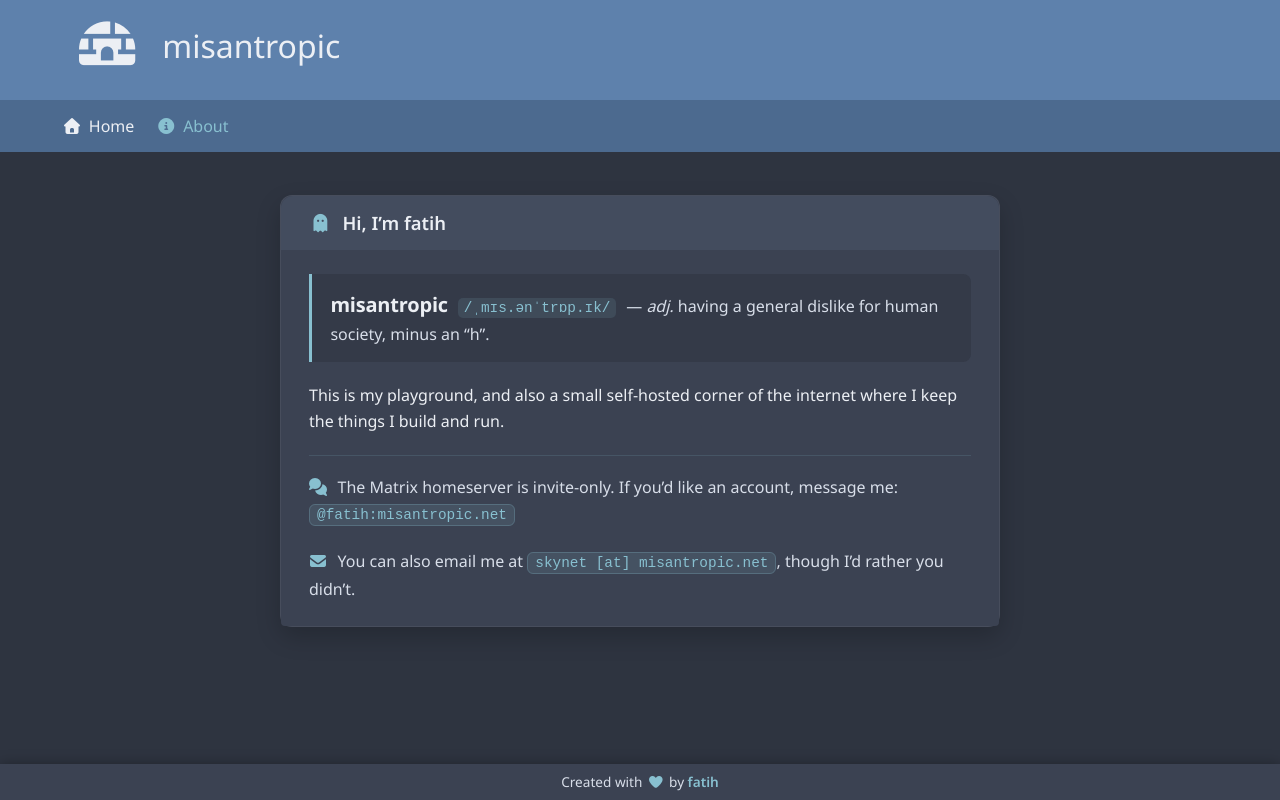
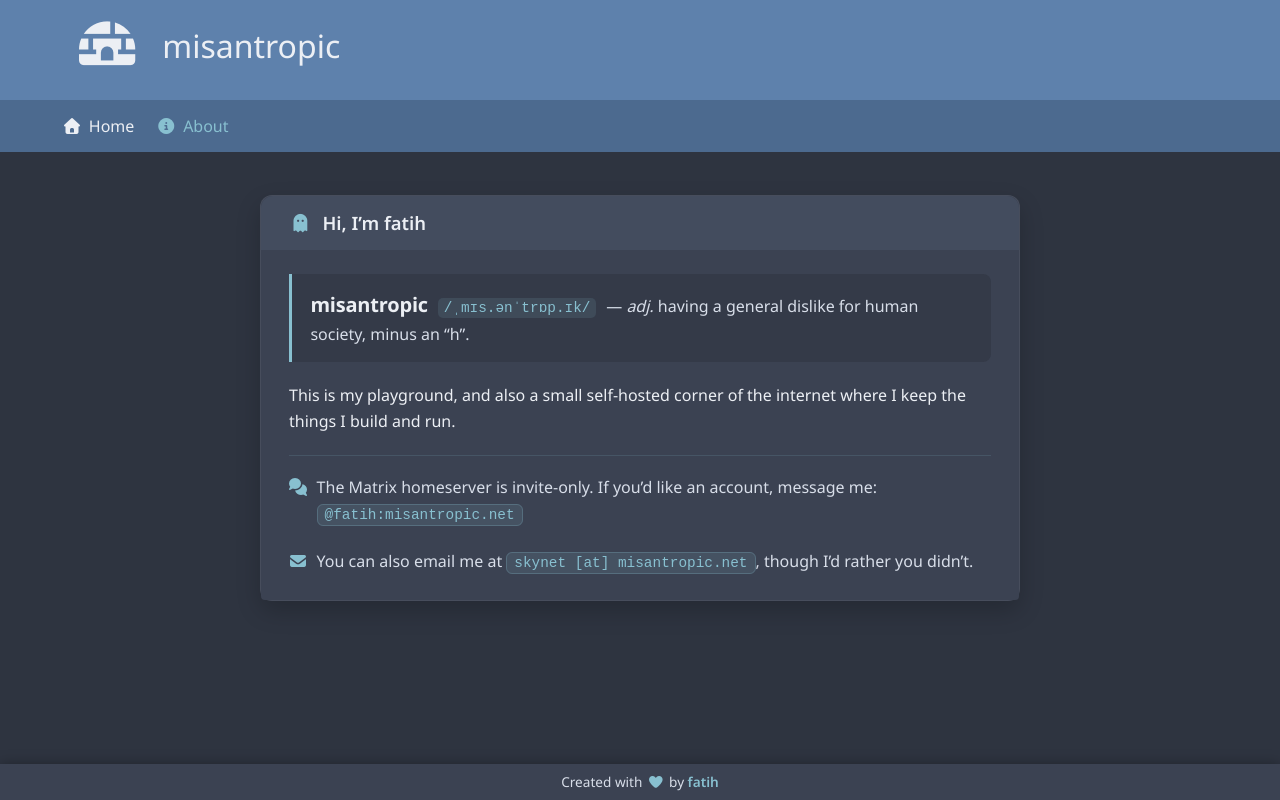
Before and after one commit to fthertm/misantropic, a plain HTML site: page public/index.html in a window 1280 px wide. Both pictures are taken after a click on the link "About". Drawn offline with Linux system fonts and the light colour scheme; no server answers.

Commit message:
fix about

```diff
--- a/public/assets/about.yml
+++ b/public/assets/about.yml
@@ -7,6 +7,6 @@ message:
     <p><strong>misantropic</strong> <em>/ˌmɪs.ənˈtrɒp.ɪk/</em> — <em>adj.</em> having a general dislike for human society, minus an “h”.</p>
     <p>This is my playground, and also a small self-hosted corner of the internet where I keep the things I build and run.</p>
     <div class="contact-section">
-      <p><i class="fas fa-comments"></i> The Matrix homeserver is invite-only. If you’d like an account, message me: <code>@fatih:misantropic.net</code></p>
-      <p><i class="fas fa-envelope"></i> You can also email me at <code>skynet [at] misantropic.net</code>, though I’d rather you didn’t.</p>
+      <p><i class="fas fa-comments"></i><span>The Matrix homeserver is invite-only. If you’d like an account, message me: <code>@fatih:misantropic.net</code></span></p>
+      <p><i class="fas fa-envelope"></i><span>You can also email me at <code>skynet [at] misantropic.net</code>, though I’d rather you didn’t.</span></p>
     </div>
--- a/public/assets/custom.css
+++ b/public/assets/custom.css
@@ -53,7 +53,7 @@ body #app .message {
   background: var(--card-background);
   border: 1px solid rgba(255, 255, 255, 0.06);
   border-radius: 12px;
-  max-width: 720px;
+  max-width: 760px;
   margin: 1.5rem auto;
   box-shadow: 0 10px 25px rgba(0, 0, 0, 0.2);
 }
@@ -117,7 +117,10 @@ body #app .message .message-body .contact-section {
 }
 
 body #app .message .message-body .contact-section p {
-  margin-top: 0.6rem;
+  display: flex;
+  align-items: flex-start;
+  gap: 0.6rem;
+  margin-top: 0.75rem;
   color: #d8dee9;
 }
 
@@ -132,7 +135,9 @@ body #app .message .message-body .contact-section p:first-child {
 body #app .message .message-body .contact-section i {
   color: #88c0d0;
   width: 18px;
-  margin-right: 0.4rem;
+  margin-top: 0.3rem;
+  margin-right: 0;
+  flex-shrink: 0;
   text-align: center;
 }
 
```
